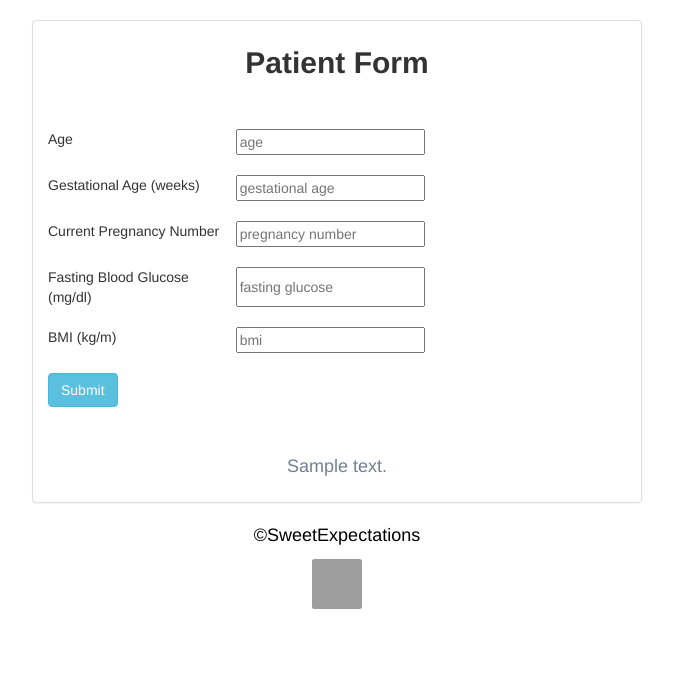
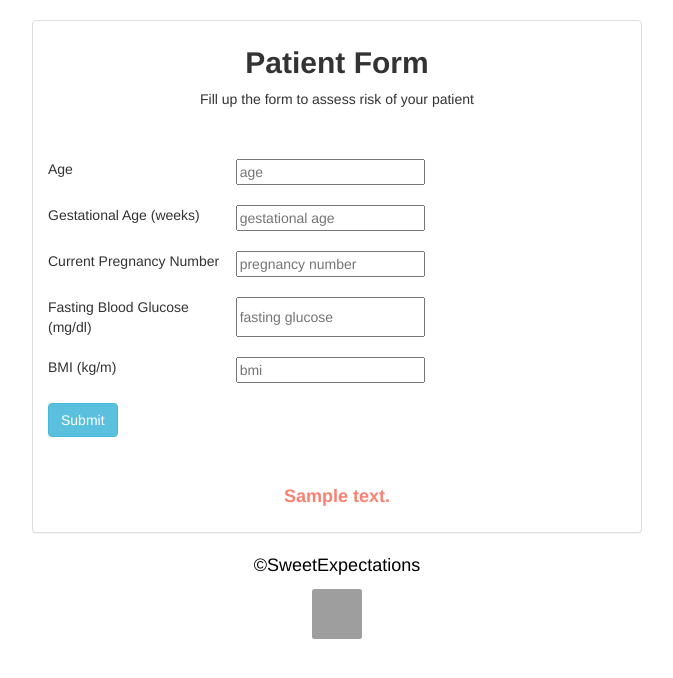
Before and after one commit to Harmeet2504/sweet-expectations, a Flask app: template templates/monitor.html in a window 1280 px wide. Shown: the part 62-740 px from the top of the page, without its empty margins (303-976 px from the left). Run offline with Flask 2, Linux system fonts and the light colour scheme; the template is opened without the code that fills it: most values are stand-ins (such as "Sample title", 1, 10 or a date in 2020); parts of the project's set-up code (start-up, migrations or seed data) failed here and were passed over; some libraries are stand-ins or nearby versions; grey boxes are pictures that could not be loaded.

Commit message:
layout and color changes

```diff
--- a/app.py
+++ b/app.py
@@ -12,13 +12,11 @@ app = Flask(__name__)
 Best_model = pickle.load(open('model_tree.pkl', 'rb'))
 
 @app.route("/")
-# @app.route("/index")
 def index():
     """Return the homepage."""
     return render_template("test-index.html")
 
 @app.route("/directions")
-# @app.route("/index")
 def directions():
     """Return the homepage."""
     return render_template("directions.html")
@@ -34,15 +32,13 @@ def resultCRNN():
         patient_info = request.form.to_dict()
         int_features = [int(x) for x in request.form.values()]
         final_features = [np.array(int_features)]
-        # print(final_features)
         prediction = Best_model.predict_proba(final_features)
         output=np.round(prediction[0,1]*100,2)
-        # print(output)
         if int(output)>=65:
-            prediction='Patient is at high Risk'
+            prediction='Patient is at high risk'
             risk=3
         elif int(output)>=45:
-            prediction='Patient is at moderate Risk'
+            prediction='Patient is at moderate risk'
             risk=2
         else:
             prediction='Patient is healthy'
--- a/templates/monitor.html
+++ b/templates/monitor.html
@@ -94,6 +94,7 @@
                 <div class="panel panel-default">
                     <div class="panel-body">
                         <h2 style="text-align: center; font-weight: 800;">Patient Form</h2>
+                        <p>Fill up the form to assess risk of your patient</p>
                         <br>
                         <br>
                         <form id="patientCRForm" class="form-Survey" action="/resultCR" method="POST" role="form">
@@ -130,7 +131,7 @@
                         </form>
                         <br>
                         <br>
-                        <h4 style="color:slategray; text-align: center; font-weight: 500;">{{ prediction_text}} </h4>
+                        <h4 style="color:salmon; text-align: center; font-weight: 700;">{{ prediction_text}} </h4>
                         <!-- {{ prediction_text }} -->
 
         </div>
```
Also changed, not shown: templates/test-index.html (+3 -4 lines).
